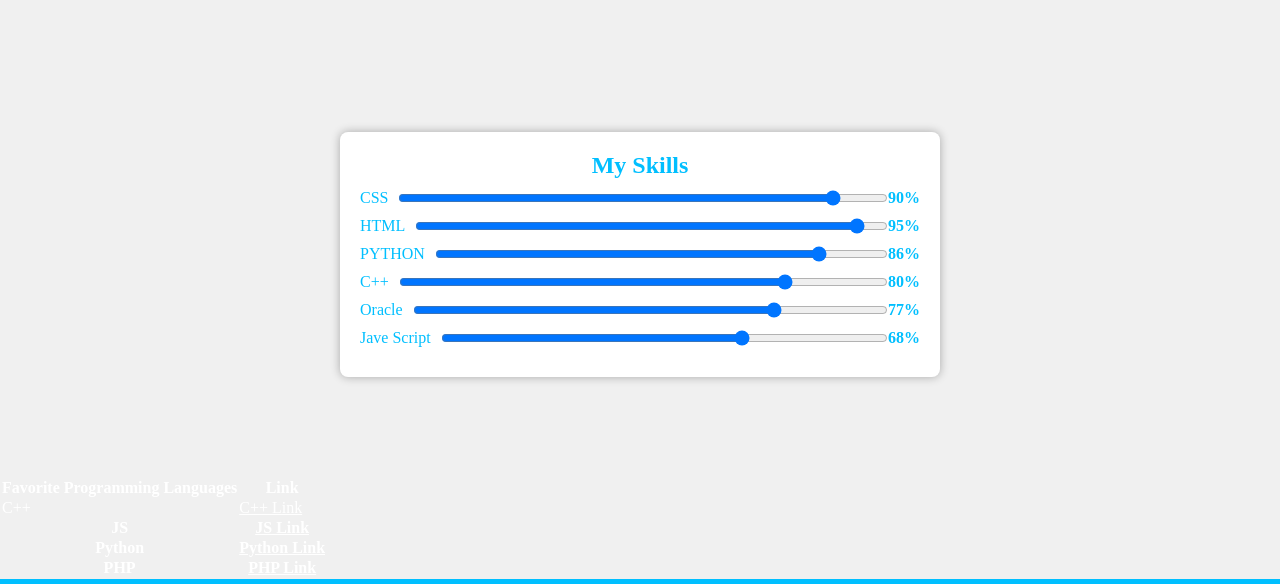
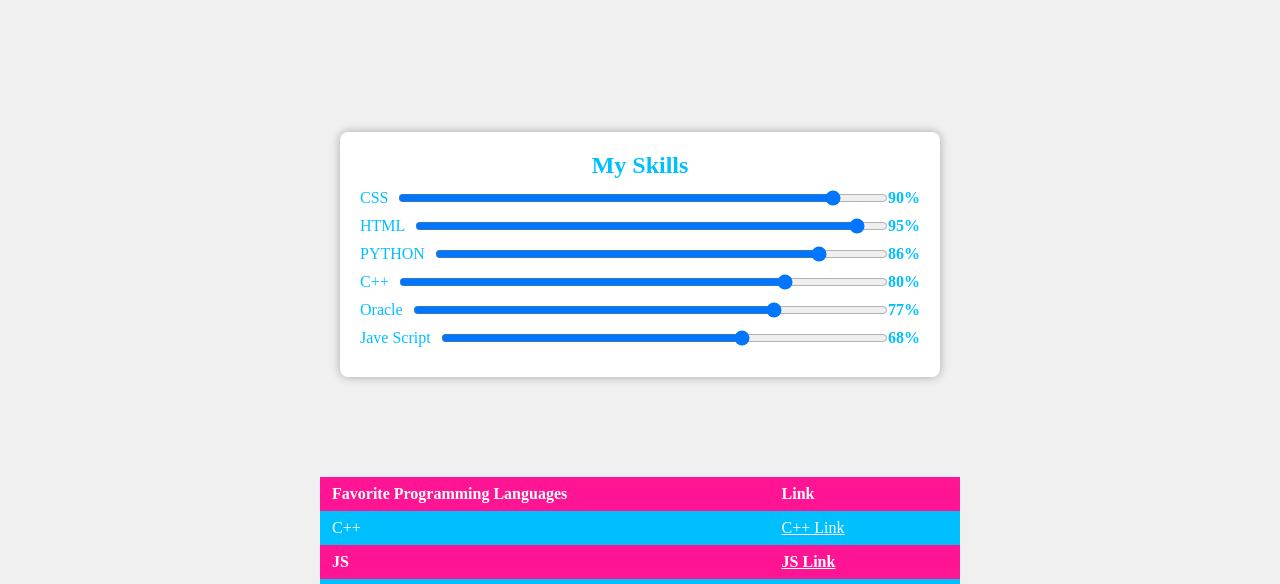
Before and after one commit to Daniamaher/dmzts.github.io, a plain HTML site: page portfolio,.html in a window 1280 px wide. Shown: the part 1096-1680 px from the top of the page. Drawn offline with Linux system fonts and the light colour scheme.

Commit message:
Update portfolio,.html

```diff
--- a/portfolio,.html
+++ b/portfolio,.html
@@ -10,6 +10,38 @@
     <meta name="keywords" content="portfolio, personal website, project">
     <meta name="author" content="Dania Snouno">
     <meta name="viewport" content="width=device-width, initial-scale=1.0">
+
+
+
+
+
+
+ <style>
+        .centered-table {
+            margin: 0 auto;
+            width: 50%;
+            border-collapse: collapse;
+            margin-bottom: 40px;
+        }
+
+        .centered-table th, .centered-table td {
+            padding: 8px 12px;
+            text-align: left;
+        }
+
+        .blue-row {
+            background-color: deepskyblue;
+            color: white;
+        }
+
+        .gray-row {
+            background-color: deeppink;
+            color: white;
+        }
+    </style>
+
+
+
 </head>
 <body class="body-portfolio">
 
```
